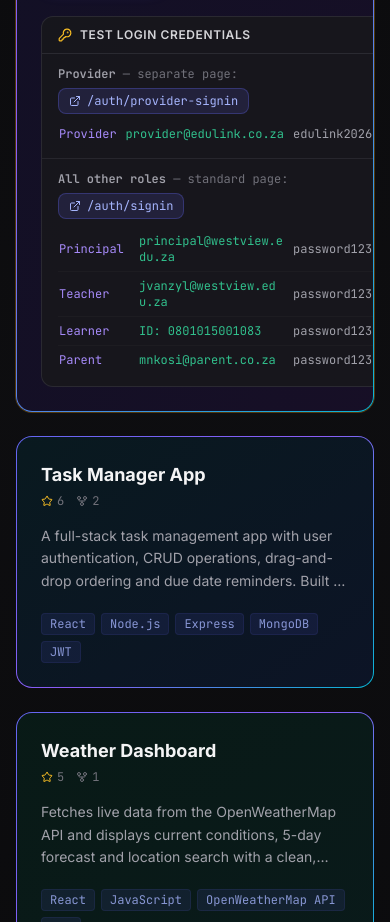
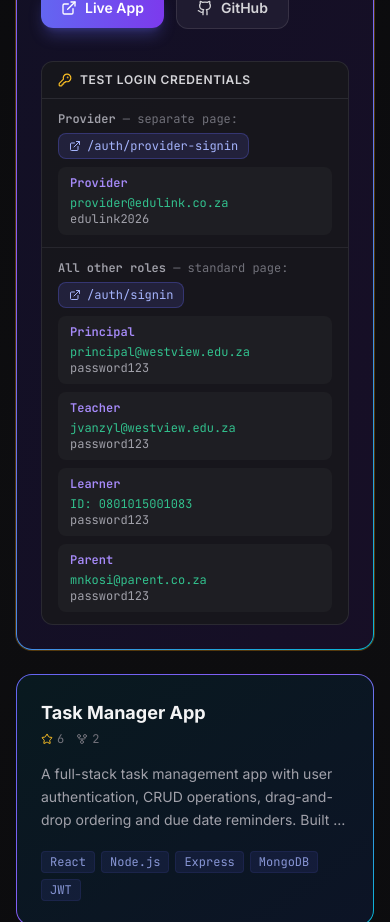
Before and after one commit to PGpjozz/portfolio2, a Next.js app: page / in a window 390 px wide. Shown: the part 9100-10022 px from the top of the page. Built offline with nearby package versions, Linux system fonts and the light colour scheme.

Commit message:
Fix mobile credential display: stacked card layout replaces 3-col table

```diff
--- a/components/Projects.tsx
+++ b/components/Projects.tsx
@@ -221,15 +221,11 @@ export default function Projects() {
                                   className="inline-flex items-center gap-1.5 px-2.5 py-1 rounded-lg bg-indigo-500/15 border border-indigo-500/30 text-indigo-300 text-xs font-mono hover:bg-indigo-500/25 transition-colors mb-2">
                                   <ExternalLink className="w-3 h-3" /> /auth/provider-signin
                                 </a>
-                                <table className="w-full text-xs font-mono">
-                                  <tbody>
-                                    <tr>
-                                      <td className="py-1 pr-2 text-violet-400 w-20">Provider</td>
-                                      <td className="py-1 pr-2 text-emerald-400/90">provider@edulink.co.za</td>
-                                      <td className="py-1 text-zinc-400">edulink2026</td>
-                                    </tr>
-                                  </tbody>
-                                </table>
+                                <div className="rounded-lg bg-zinc-800/50 px-3 py-2 font-mono text-xs">
+                                  <span className="text-violet-400 font-semibold">Provider</span>
+                                  <div className="mt-1 text-emerald-400/90 break-all">provider@edulink.co.za</div>
+                                  <div className="text-zinc-400">edulink2026</div>
+                                </div>
                               </div>
                               <div className="px-4 py-3">
                                 <p className="text-xs text-zinc-500 mb-1.5 font-mono"><span className="text-zinc-400 font-semibold">All other roles</span> — standard page:</p>
@@ -237,17 +233,15 @@ export default function Projects() {
                                   className="inline-flex items-center gap-1.5 px-2.5 py-1 rounded-lg bg-indigo-500/15 border border-indigo-500/30 text-indigo-300 text-xs font-mono hover:bg-indigo-500/25 transition-colors mb-2">
                                   <ExternalLink className="w-3 h-3" /> /auth/signin
                                 </a>
-                                <table className="w-full text-xs font-mono">
-                                  <tbody>
-                                    {project.credentials.filter((c) => c.role !== 'Provider').map((c) => (
-                                      <tr key={c.role} className="border-t border-zinc-800/40 first:border-0">
-                                        <td className="py-1.5 pr-2 text-violet-400 w-20">{c.role}</td>
-                                        <td className="py-1.5 pr-2 text-emerald-400/90 break-all">{c.login}</td>
-                                        <td className="py-1.5 text-zinc-400">{c.password}</td>
-                                      </tr>
-                                    ))}
-                                  </tbody>
-                                </table>
+                                <div className="flex flex-col gap-2 font-mono text-xs">
+                                  {project.credentials.filter((c) => c.role !== 'Provider').map((c) => (
+                                    <div key={c.role} className="rounded-lg bg-zinc-800/50 px-3 py-2">
+                                      <span className="text-violet-400 font-semibold">{c.role}</span>
+                                      <div className="mt-1 text-emerald-400/90 break-all">{c.login}</div>
+                                      <div className="text-zinc-400">{c.password}</div>
+                                    </div>
+                                  ))}
+                                </div>
                               </div>
                             </div>
                           </div>
```
